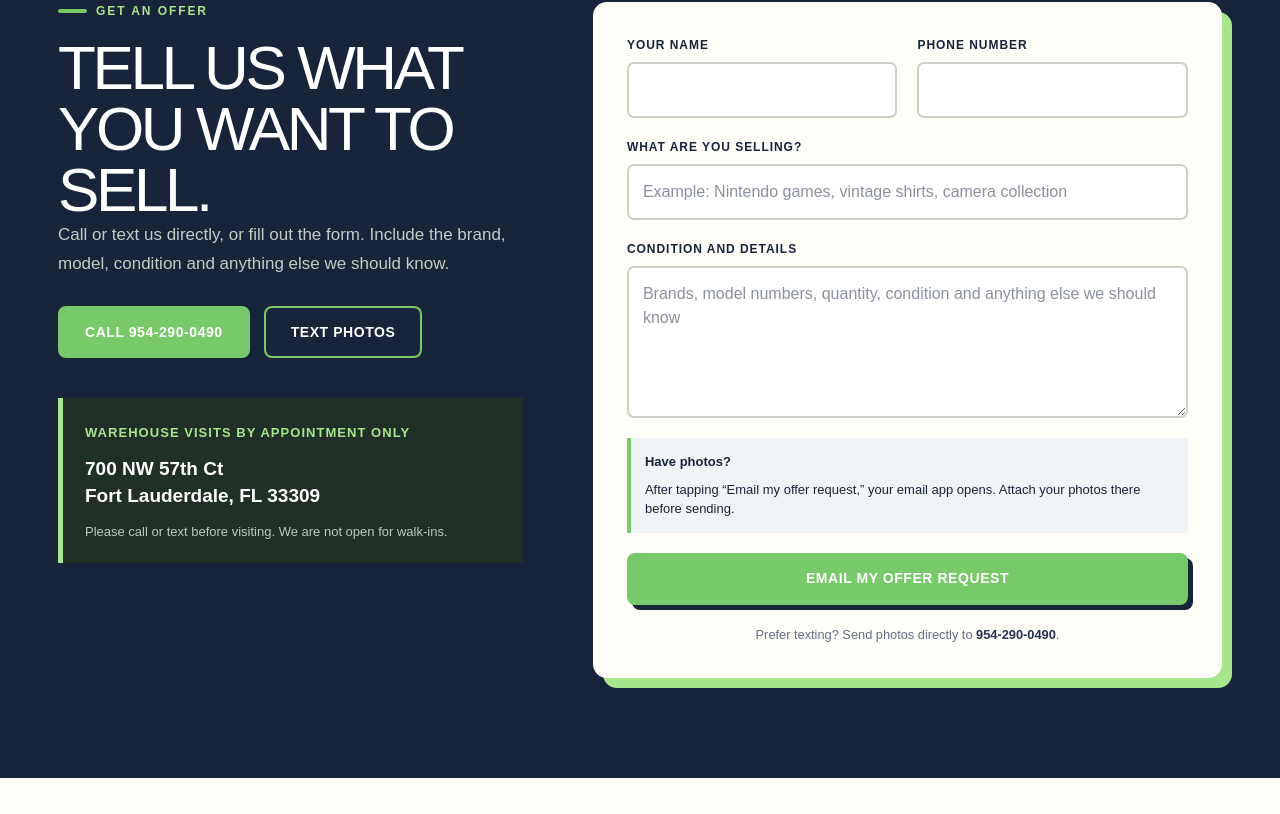
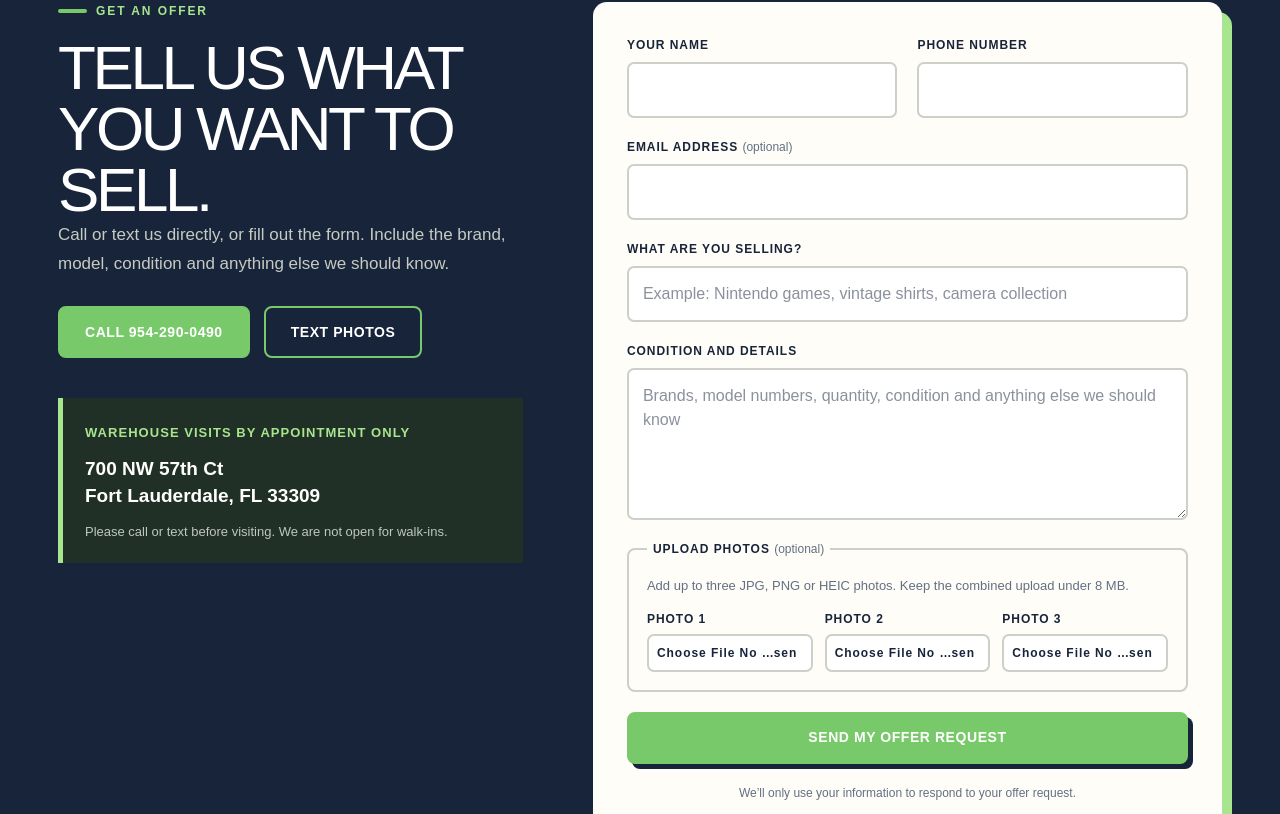
Before and after one commit to bargainhunterninja/bargain-hunter-ninja, a Next.js app: page / in a window 1280 px wide. Shown: the part 3786-4600 px from the top of the page. Built offline with nearby package versions, Linux system fonts and the light colour scheme.

Commit message:
Add Netlify seller form with photo uploads

```diff
--- /dev/null
+++ b/app/form.css
@@ -0,0 +1,18 @@
+.form-honeypot{position:absolute!important;width:1px;height:1px;overflow:hidden;clip:rect(0 0 0 0);white-space:nowrap}
+.offer-form label span,.photo-fields legend span{font-weight:500;text-transform:none;letter-spacing:0;color:var(--muted)}
+.photo-fields{margin:0;padding:18px;border:2px solid #ccd0c8;border-radius:8px}
+.photo-fields legend{padding:0 6px;font-size:12px;font-weight:900;text-transform:uppercase;letter-spacing:.08em}
+.photo-fields>p{margin:0 0 14px;color:var(--muted);font-size:13px;line-height:1.5}
+.photo-inputs{display:grid!important;grid-template-columns:repeat(3,1fr);gap:12px!important}
+.photo-inputs label{gap:6px;display:flex;flex-direction:column}
+.photo-inputs input{padding:8px;font-size:12px}
+.offer-form button:disabled{opacity:.7;cursor:wait}
+.form-status{margin:0;text-align:center;color:var(--muted);font-size:12px;line-height:1.5}
+.form-status a{font-weight:900;color:var(--green)}
+.form-error{padding:12px;color:#8b1e1e;background:#ffe8e5;border-radius:7px}
+.form-confirmation{display:flex;min-height:440px;flex-direction:column;justify-content:center;align-items:center;text-align:center}
+.form-confirmation .confirmation-check{width:70px;height:70px;display:grid;place-items:center;border-radius:50%;color:var(--ink);background:var(--lime);border:3px solid var(--ink);font-size:36px;font-weight:900}
+.form-confirmation h3{margin:20px 0 0;font-size:30px;text-transform:uppercase}
+.form-confirmation p{max-width:470px;color:var(--muted);line-height:1.7}
+.form-confirmation .button{margin-top:10px}
+@media(max-width:620px){.photo-inputs{grid-template-columns:1fr}.form-confirmation{min-height:380px}}
--- a/app/layout.tsx
+++ b/app/layout.tsx
@@ -1,5 +1,6 @@
 import type { Metadata, Viewport } from "next";
 import "./globals.css";
+import "./form.css";
 
 export const metadata: Metadata = {
   metadataBase: new URL("https://bargainhunterninja.com"),
--- a/app/offer-form.tsx
+++ b/app/offer-form.tsx
@@ -1,20 +1,40 @@
 "use client";
-import { FormEvent } from "react";
+
+import { FormEvent, useState } from "react";
+
+type Status = "idle" | "submitting" | "success" | "error";
 
 export default function OfferForm() {
-  function submitOffer(event: FormEvent<HTMLFormElement>) {
+  const [status, setStatus] = useState<Status>("idle");
+
+  async function submitOffer(event: FormEvent<HTMLFormElement>) {
     event.preventDefault();
-    const data = new FormData(event.currentTarget);
-    const subject = encodeURIComponent(`Offer request: ${data.get("item") || "Items for sale"}`);
-    const body = encodeURIComponent(`Name: ${data.get("name")}\nPhone: ${data.get("phone")}\nItem(s): ${data.get("item")}\nCondition and details: ${data.get("details")}\n\nPlease attach photos before sending this email.`);
-    window.location.href = `mailto:bargainhunterninja@gmail.com?subject=${subject}&body=${body}`;
+    const form = event.currentTarget;
+    setStatus("submitting");
+    try {
+      const response = await fetch("/", { method: "POST", body: new FormData(form) });
+      if (!response.ok) throw new Error("Submission failed");
+      form.reset();
+      setStatus("success");
+    } catch {
+      setStatus("error");
+    }
   }
-  return <form className="offer-form" onSubmit={submitOffer}>
+
+  if (status === "success") {
+    return <div className="offer-form form-confirmation" role="status"><span className="confirmation-check">✓</span><h3>We received your items!</h3><p>Thanks for reaching out. Bargain Hunter Ninja will review your submission and contact you as soon as possible.</p><button className="button" type="button" onClick={() => setStatus("idle")}>Submit another item</button></div>;
+  }
+
+  return <form className="offer-form" name="seller-offer" method="POST" encType="multipart/form-data" data-netlify="true" data-netlify-honeypot="bot-field" onSubmit={submitOffer}>
+    <input type="hidden" name="form-name" value="seller-offer" />
+    <p className="form-honeypot" aria-hidden="true"><label>Do not fill this out: <input name="bot-field" tabIndex={-1} autoComplete="off" /></label></p>
     <div><label htmlFor="name">Your name</label><input id="name" name="name" autoComplete="name" required /></div>
-    <div><label htmlFor="phone">Phone number</label><input id="phone" name="phone" type="tel" autoComplete="tel" required /></div>
+    <div><label htmlFor="phone">Phone number</label><input id="phone" name="phone" type="tel" inputMode="tel" autoComplete="tel" required /></div>
+    <div className="full"><label htmlFor="email">Email address <span>(optional)</span></label><input id="email" name="email" type="email" inputMode="email" autoComplete="email" /></div>
     <div className="full"><label htmlFor="item">What are you selling?</label><input id="item" name="item" placeholder="Example: Nintendo games, vintage shirts, camera collection" required /></div>
     <div className="full"><label htmlFor="details">Condition and details</label><textarea id="details" name="details" rows={5} placeholder="Brands, model numbers, quantity, condition and anything else we should know" required /></div>
-    <div className="full photo-note"><b>Have photos?</b><span>After tapping “Email my offer request,” your email app opens. Attach your photos there before sending.</span></div>
-    <button className="button full" type="submit">Email my offer request</button><small className="full">Prefer texting? Send photos directly to <a href="sms:+19542900490">954-290-0490</a>.</small>
+    <fieldset className="full photo-fields"><legend>Upload photos <span>(optional)</span></legend><p>Add up to three JPG, PNG or HEIC photos. Keep the combined upload under 8 MB.</p><div className="photo-inputs"><label>Photo 1<input name="photo-1" type="file" accept="image/jpeg,image/png,image/heic,image/heif" /></label><label>Photo 2<input name="photo-2" type="file" accept="image/jpeg,image/png,image/heic,image/heif" /></label><label>Photo 3<input name="photo-3" type="file" accept="image/jpeg,image/png,image/heic,image/heif" /></label></div></fieldset>
+    <button className="button full" type="submit" disabled={status === "submitting"}>{status === "submitting" ? "Sending…" : "Send my offer request"}</button>
+    <p className={`form-status full${status === "error" ? " form-error" : ""}`} aria-live="polite">{status === "error" ? <>We couldn’t send the form. Please try again or text photos to <a href="sms:+19542900490">954-290-0490</a>.</> : "We’ll only use your information to respond to your offer request."}</p>
   </form>;
 }
--- /dev/null
+++ b/public/__forms.html
@@ -0,0 +1,10 @@
+<!doctype html>
+<html lang="en">
+  <head><meta charset="utf-8"><title>Form detection</title></head>
+  <body>
+    <form name="seller-offer" method="POST" enctype="multipart/form-data" data-netlify="true" data-netlify-honeypot="bot-field">
+      <input type="hidden" name="form-name" value="seller-offer">
+      <input name="bot-field"><input name="name"><input name="phone" type="tel"><input name="email" type="email"><input name="item"><textarea name="details"></textarea><input name="photo-1" type="file"><input name="photo-2" type="file"><input name="photo-3" type="file">
+    </form>
+  </body>
+</html>
```
